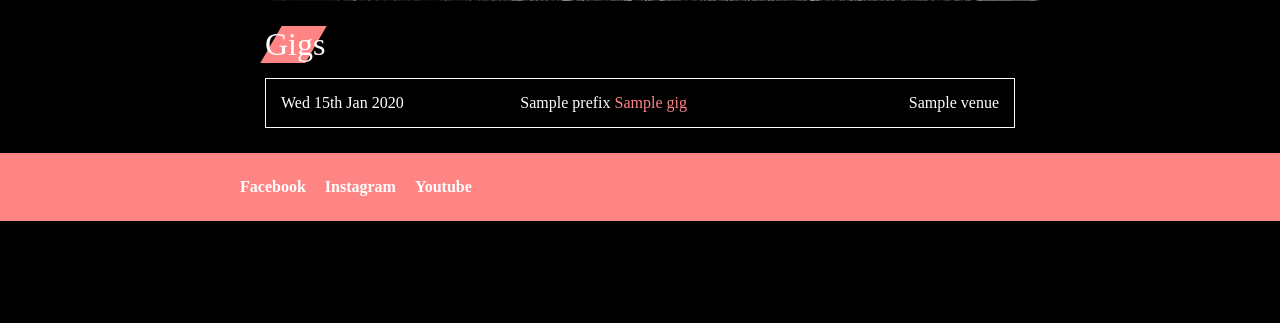
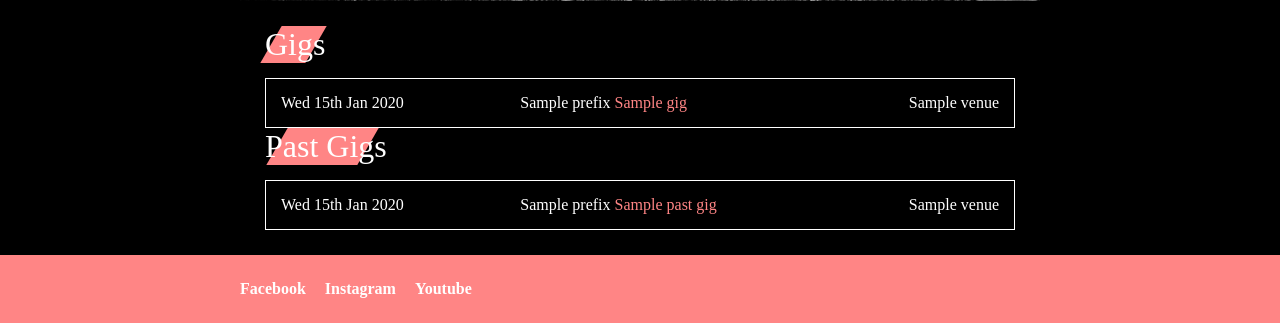
Before and after one commit to joereynolds/boganspunkrock, a Symfony app: template templates/pages/home.html.twig in a window 1280 px wide. Shown: the part 648-971 px from the top of the page. Before the commit the page ends 869 px from the top, so only its background shows below. Run offline with Twig, Linux system fonts and the light colour scheme; the template is opened without the code that fills it: most values are stand-ins (such as "Sample title", 1, 10 or a date in 2020); some libraries are stand-ins or nearby versions; some web fonts are replaced.

Commit message:
Show past and future gigs

```diff
--- a/src/Controller/HomeController.php
+++ b/src/Controller/HomeController.php
@@ -10,6 +10,8 @@ use Symfony\Component\Routing\Annotation\Route;
 
 class HomeController extends AbstractController
 {
+    private const GIG_LIMIT = 5;
+
     /**
      * @var ObjectRepository
      */
@@ -26,7 +28,8 @@ class HomeController extends AbstractController
         return $this->render(
             'pages/home.html.twig',
             [
-                'gigs' => $this->gigRepository->findAll()
+                'gigs' => $this->gigRepository->findUpcomingGigs(),
+                'pastGigs' => $this->gigRepository->findPastGigs(self::GIG_LIMIT)
             ]
         );
     }
--- a/src/Entity/Gig.php
+++ b/src/Entity/Gig.php
@@ -6,7 +6,7 @@ use DateTime;
 use Doctrine\ORM\Mapping as ORM;
 
 /**
- * @ORM\Entity
+ * @ORM\Entity(repositoryClass="App\Repository\GigRepository")
  * @ORM\Table(name="gigs")
  */
 class Gig
--- a/templates/pages/home.html.twig
+++ b/templates/pages/home.html.twig
@@ -30,4 +30,27 @@
         {% endfor %}
     </section>
 
+    <section>
+        <h2 class="title">Past Gigs</h2>
+        {% for gig in pastGigs %}
+            <div class="gig">
+                <time class="gig__time">
+                    {{ gig.date | date("D jS M Y") }}
+                </time>
+
+                <div class="gig__details">
+                    {{ gig.prefix }}
+                    {% if gig.webLink %}
+                        <a href="{{ gig.webLink }}"> {{gig.name}}</a>
+                    {% else %}
+                        {{gig.name}}
+                    {% endif %}
+                </div>
+
+                <div class="gig__venue">
+                    {{ gig.venue }}
+                </div>
+            </div>
+        {% endfor %}
+    </section>
 {% endblock %}
```
Also changed, not shown: src/Repository/GigRepository.php (added, +41 -0 lines).
